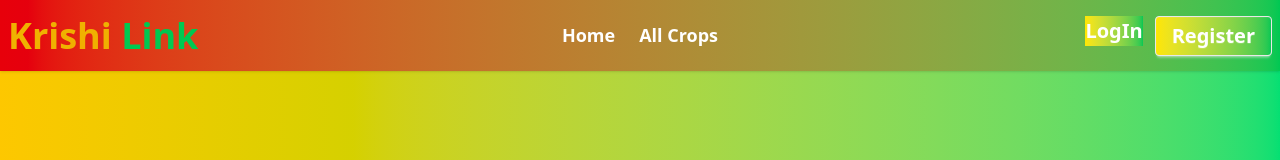
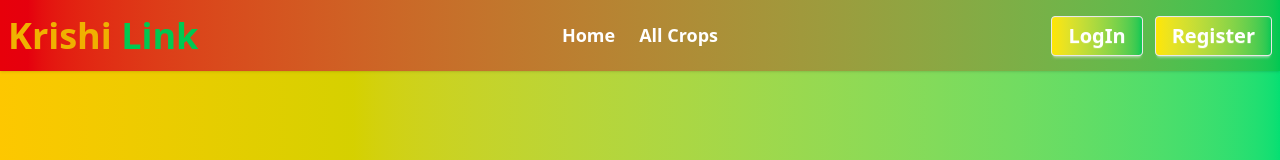
Before and after one commit to sumon10c/KrishiLink-client-site, a React app: page / in a window 1280 px wide. Shown: the top 160 px of the page. Built offline with nearby package versions, Linux system fonts and the light colour scheme; no server answers; the HTML template or start-up script is replaced by a standard one.

Commit message:
add new btn stytle

```diff
--- a/src/component/Navbar/Navbar.jsx
+++ b/src/component/Navbar/Navbar.jsx
@@ -109,7 +109,7 @@ const Navbar = () => {
         ) : (
           <div className="flex gap-3">
             <NavLink to="/login">
-              <button className="btnhover:from-yellow-500 hover:to-[#037733] bg-gradient-to-r from-[#ffe600] to-[#00c853] text-white md:text-[20px] font-bold">
+              <button className="btn hover:from-yellow-500 hover:to-[#037733] bg-gradient-to-r from-[#ffe600] to-[#00c853] text-white md:text-[20px] font-bold">
                 LogIn
               </button>
             </NavLink>
```
